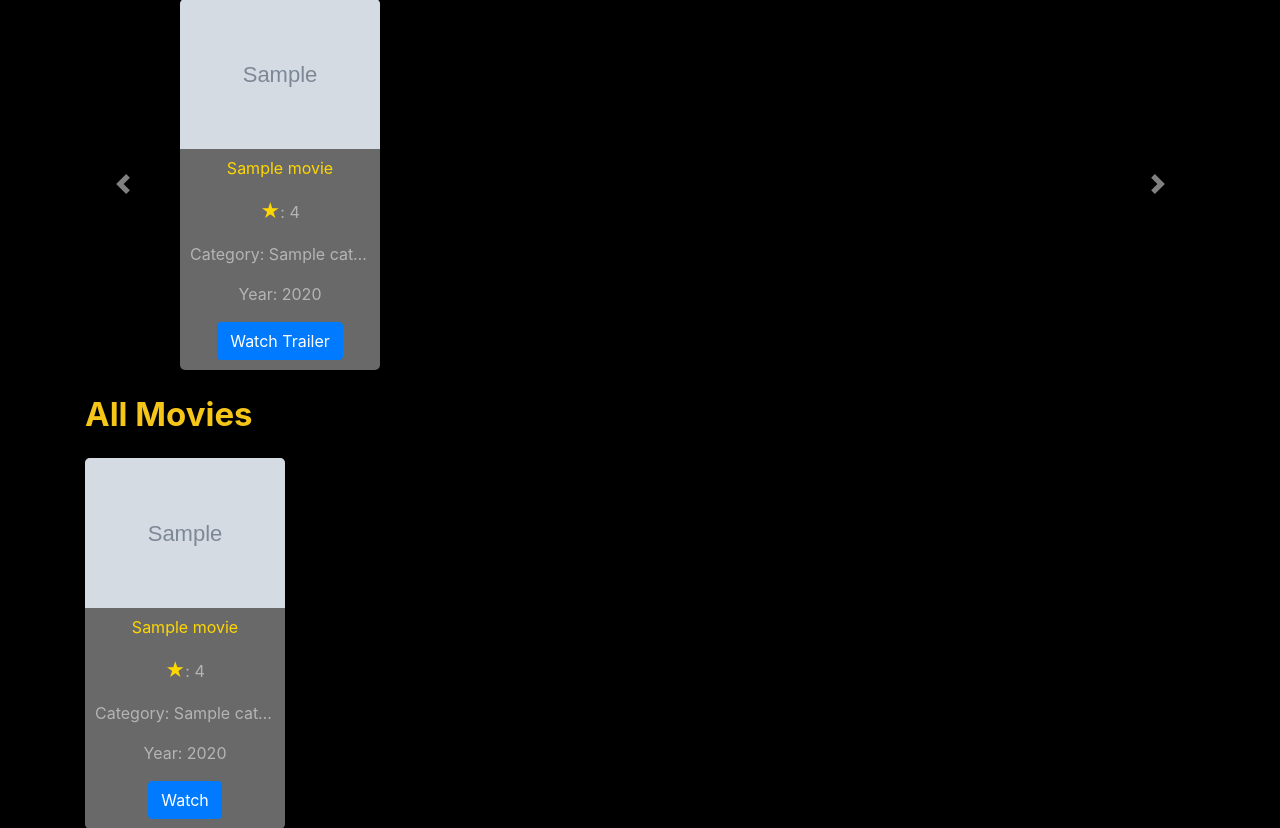
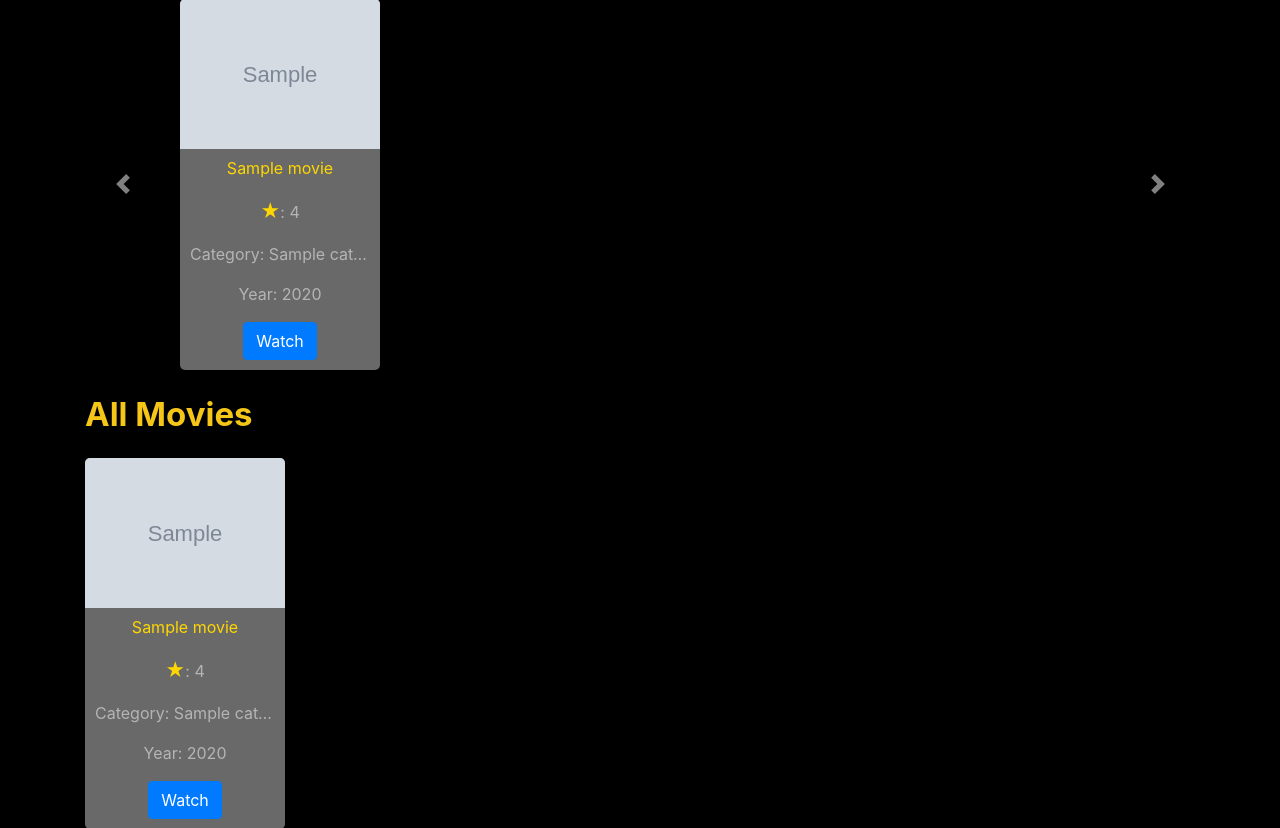
Before and after one commit to GiwrgosDougkas/moviesApp, a Django app: template templates/mainApp/movie_list.html in a window 1280 px wide. Shown: the part 921-1749 px from the top of the page. Run offline with Django 3.2, Linux system fonts and the light colour scheme; the template is opened without the code that fills it: most values are stand-ins (such as "Sample title", 1, 10 or a date in 2020); grey boxes marked "Sample" are stand-in pictures; some libraries are stand-ins or nearby versions.

Commit message:
remove word trailer

```diff
--- a/templates/mainApp/movie_list.html
+++ b/templates/mainApp/movie_list.html
@@ -135,7 +135,7 @@
                                                         <p class="release-year">Year: {{ movie.year }}</p>
                                                         <a class="btn btn-primary text-center"
                                                            href="{{ movie.trailer }}">Watch
-                                                            Trailer</a>
+                                                        </a>
                                                     </div>
                                                 </div>
                                             {% endif %}
```
